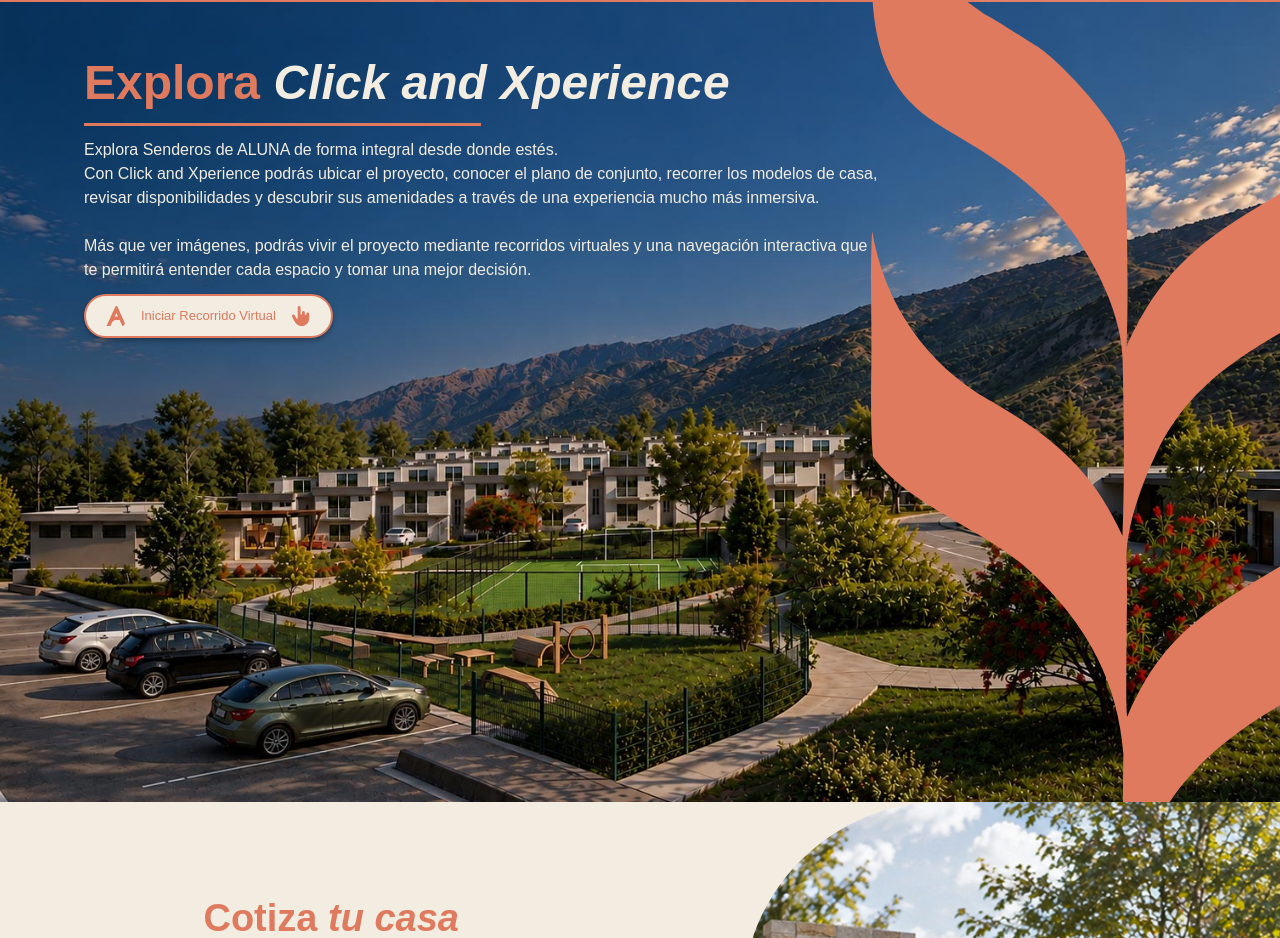
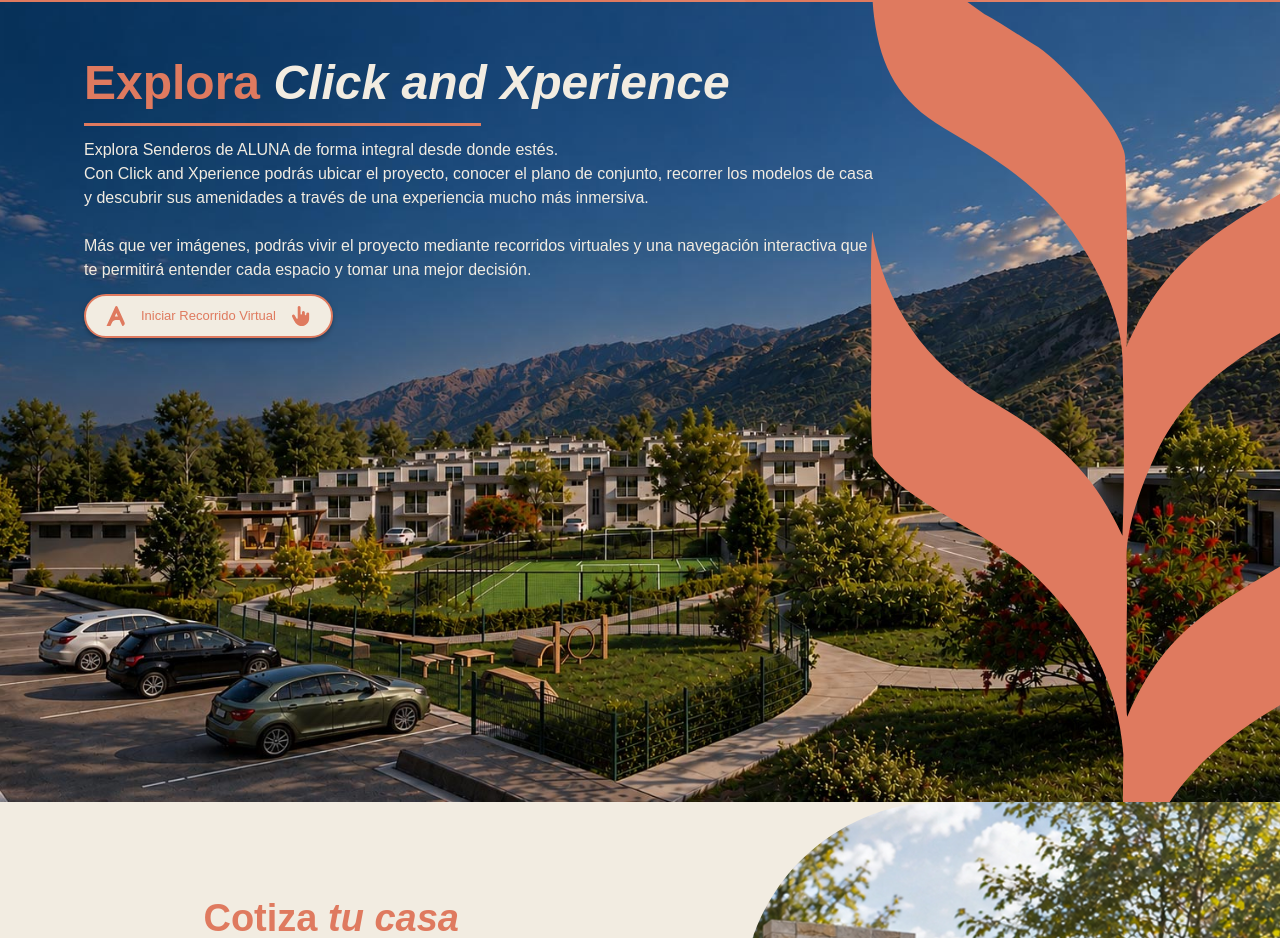
Before and after one commit to xperiencegroup/senderos-de-aluna-one-pager, a React (Vite) app: page / in a window 1280 px wide. Shown: the part 3915-4853 px from the top of the page. Built offline with nearby package versions, Linux system fonts and the light colour scheme.

Commit message:
fix: revisar disponibilidades

```diff
--- a/src/pages/home/components/explora-cx.tsx
+++ b/src/pages/home/components/explora-cx.tsx
@@ -47,8 +47,7 @@ export default function ExploraCX() {
             Explora Senderos de ALUNA de forma integral desde donde estés.
             <br />
             Con Click and Xperience podrás ubicar el proyecto, conocer el plano
-            de conjunto, recorrer los modelos de casa, revisar disponibilidades
-            y descubrir sus amenidades a través de una experiencia mucho más
+            de conjunto, recorrer los modelos de casa y descubrir sus amenidades a través de una experiencia mucho más
             inmersiva.
             <br />
             <br />
```
